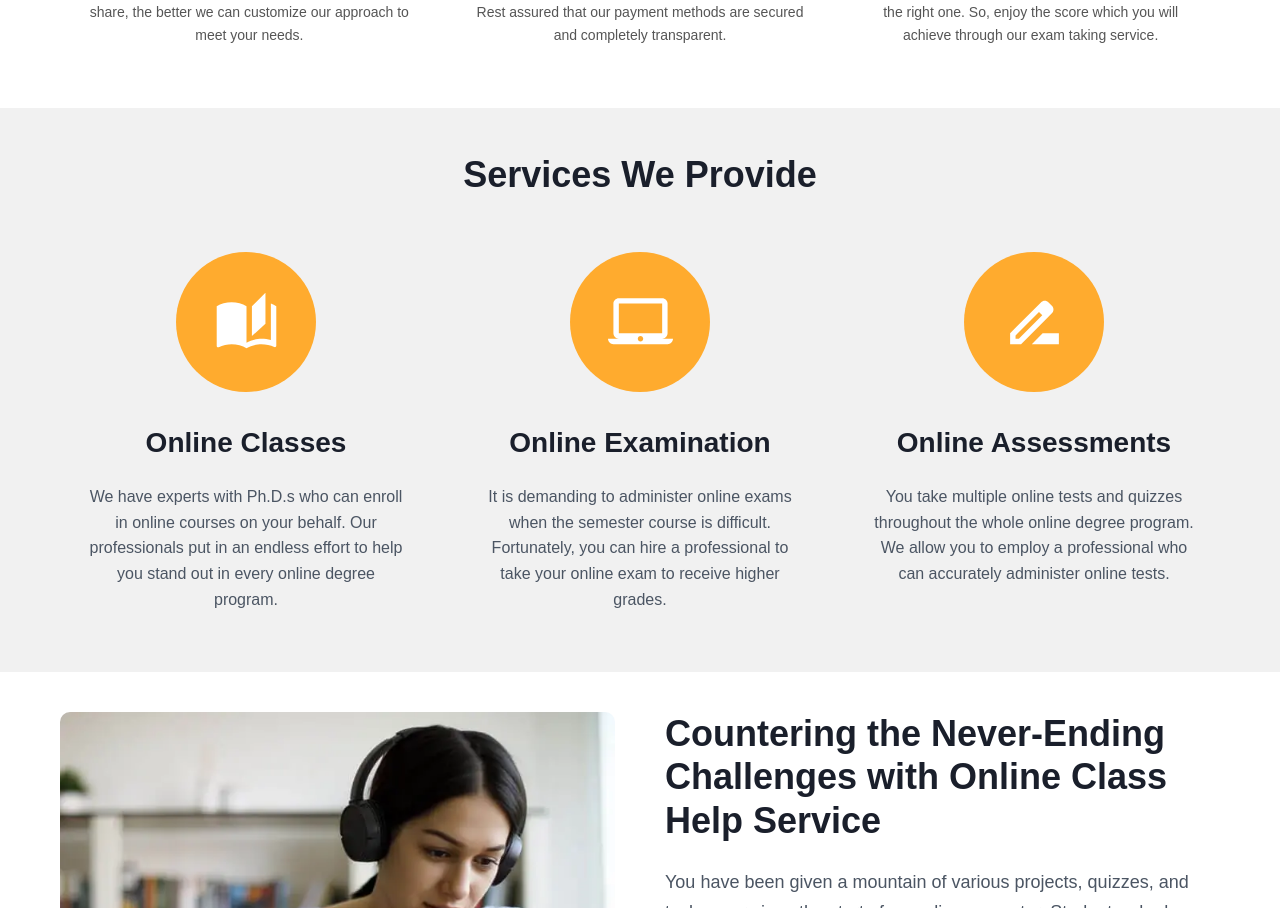
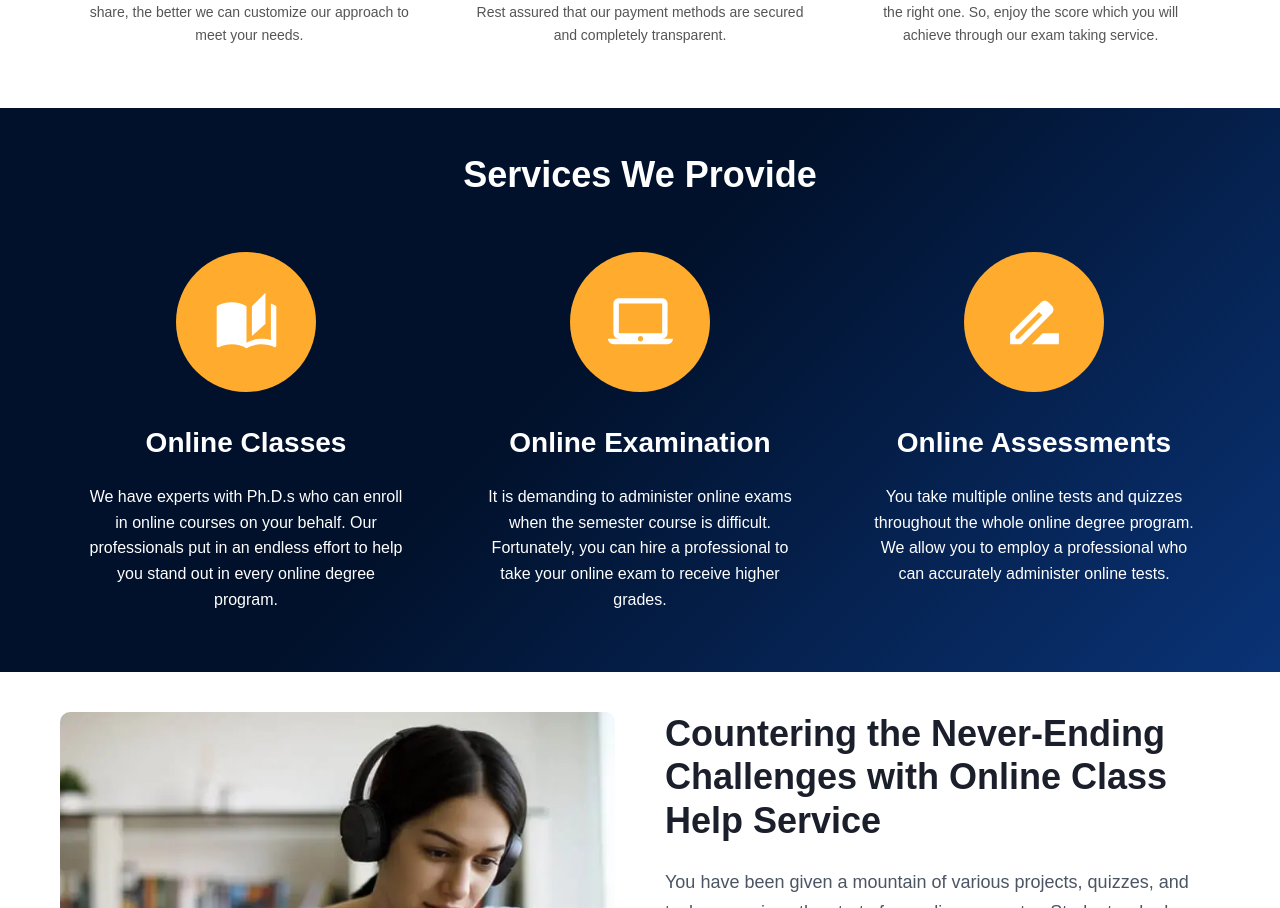
Before and after one commit to Hammadprogrammer/AllExamHelp, a Next.js app: page / in a window 1280 px wide. Shown: the part 4393-5301 px from the top of the page. Built offline with nearby package versions, Linux system fonts and the light colour scheme.

Commit message:
updated work

```diff
--- a/container/home/service_section/service_section.module.scss
+++ b/container/home/service_section/service_section.module.scss
@@ -1,9 +1,10 @@
 .servicesSection {
   padding: 40px;
-  background-color: #f1f1f1;
-    @media (max-width: 768px) {
-      padding: 20px;
-    }
+  background: linear-gradient(135deg, #01112b 45%, #0a3376 100%);
+
+  @media (max-width: 768px) {
+    padding: 20px;
+  }
 }
 
 .header {
@@ -13,7 +14,7 @@
   .mainTitle {
     font-size: 36px;
     font-weight: 800;
-    color: #1a1f2b;
+    color: #ffffff;
     margin: 0;
 
     @media (max-width: 768px) {
@@ -36,15 +37,20 @@
   transition: transform 0.3s ease;
   min-width: 350px;
 
+  // Hover Effects
   &:hover {
     transform: translateY(-5px);
 
-    .iconCircle {
-      box-shadow: 0 10px 20px rgba(255, 171, 46, 0.4);
-      animation: rotateIcon 0.5s ease-in-out;
-      // --- BOLDER WHITE BORDER ON HOVER ---
-      border-color: #ffffff;
+    // Heading color changes to yellow on hover
+    .cardHeading,.cardDesc {
+      color: #ffab2e;
     }
+
+    // .iconCircle {
+    //   box-shadow: 0 10px 20px rgba(255, 171, 46, 0.4);
+    //   animation: rotateIcon 0.5s ease-in-out;
+    //   border-color: #ffffff;
+    // }
   }
 
   @media (max-width: 992px) {
@@ -67,8 +73,6 @@
   margin: 0 auto 30px;
   color: #ffffff;
   transition: all 0.3s ease;
-
-  // --- INCREASED BORDER TO 6PX ---
   border: 10px solid transparent;
 
   svg {
@@ -79,8 +83,9 @@
 .cardHeading {
   font-size: 28px;
   font-weight: 700;
-  color: #1a1f2b;
+  color: #ffffff;
   margin-bottom: 20px;
+  transition: color 0.3s ease; // Added for smooth color transition
 
   @media (max-width: 768px) {
     font-size: 20px;
@@ -90,7 +95,7 @@
 .cardDesc {
   font-size: 16px;
   line-height: 1.6;
-  color: #4b5563;
+  color: #ffffff;
   max-width: 350px;
   margin: 0 auto;
 }
```
